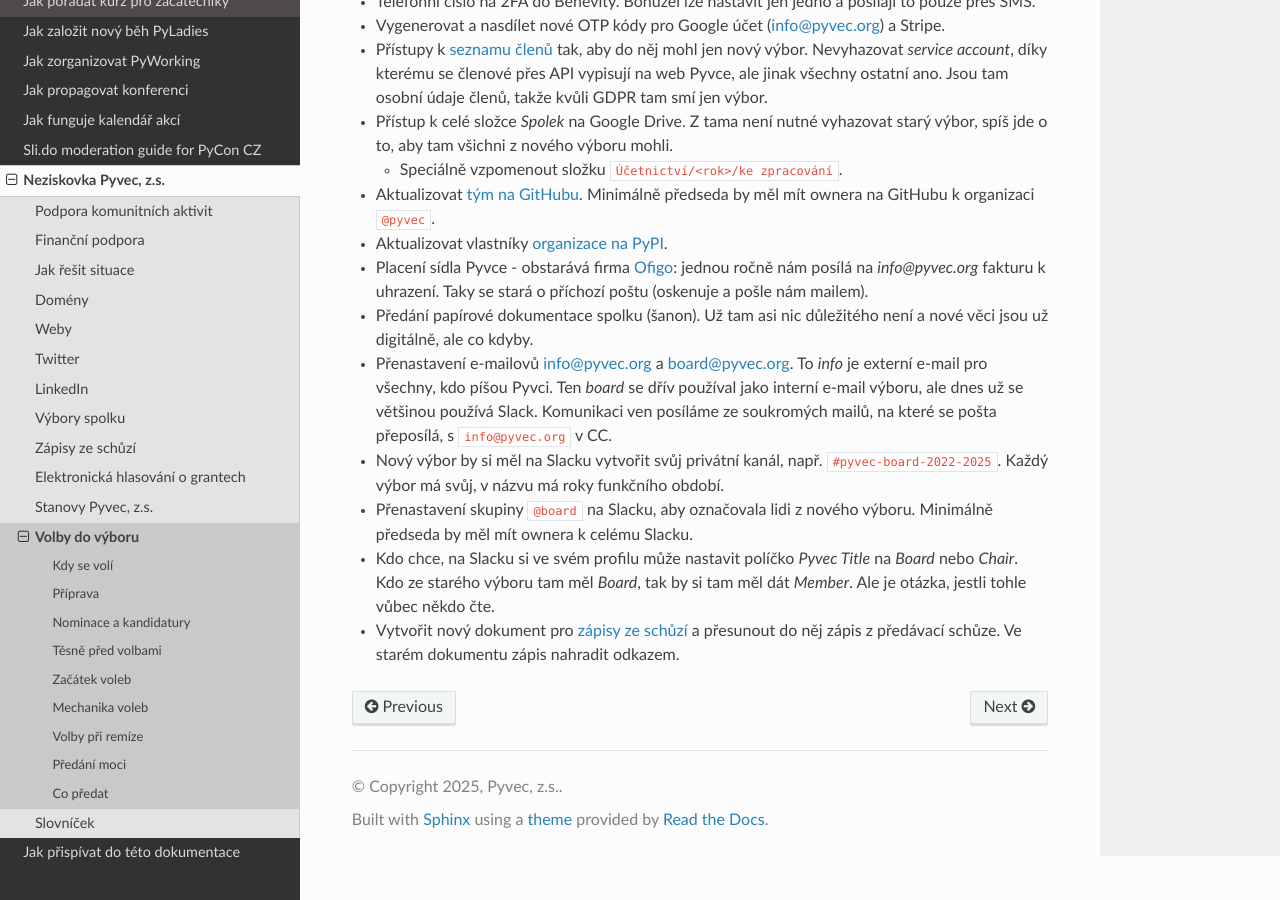
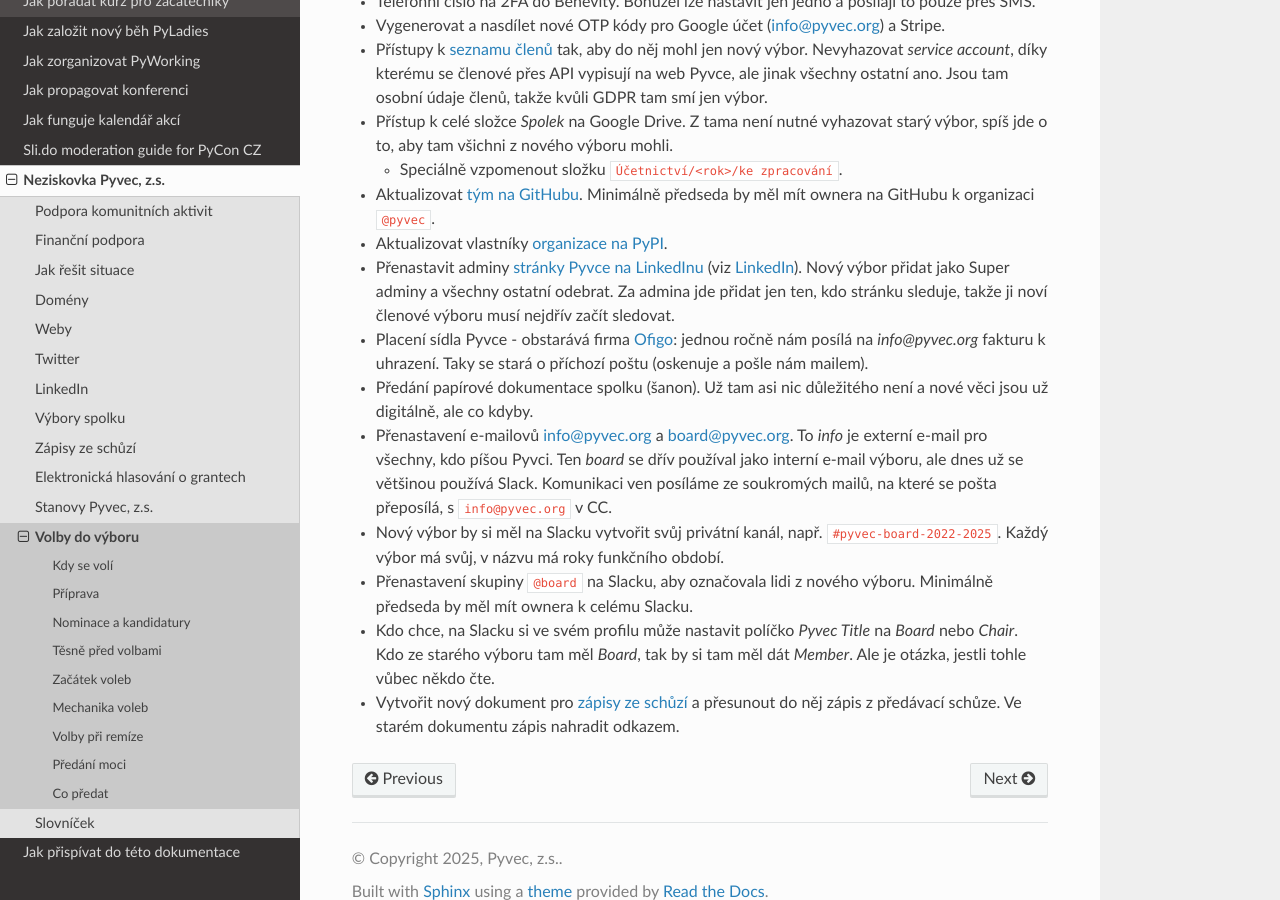
Before and after one commit to pyvec/docs.pyvec.org, a Sphinx documentation site: the page built from docs/operations/elections.rst, in a window 1280 px wide and 900 px high, scrolled down 2859 px. Built offline with Sphinx 7.4.7 and the Read the Docs theme 3.1.0, drawn with Linux system fonts in a browser that asks for light colours; emoji names are drawn with the system emoji font; cross-references to code outside the pages are shown as plain code.

Commit message:
Let the board manage the Pyvec LinkedIn page
The Pyvec LinkedIn page is administered by the current board. Link the
page's admins to the boards page and add the admin handover to the
checklist for board changes.

Co-Authored-By: Claude Opus 5.5 <noreply@anthropic.com>
Claude-Session: https://claude.ai/code/session_01D9juK26DvUwQr6zFMsMCAd

```diff
--- a/docs/operations/boards.rst
+++ b/docs/operations/boards.rst
@@ -1,3 +1,5 @@
+.. _vybory:
+
 Výbory spolku
 =============
 
--- a/docs/operations/boards.rst.jinja
+++ b/docs/operations/boards.rst.jinja
@@ -1,3 +1,5 @@
+.. _vybory:
+
 Výbory spolku
 =============
 
--- a/docs/operations/elections.rst
+++ b/docs/operations/elections.rst
@@ -98,6 +100,7 @@ Tento seznam je potřeba průběžně aktualizovat a dokumentovat během toho, j
 
 - Aktualizovat `tým na GitHubu <https://github.com/orgs/pyvec/teams/board>`_. Minimálně předseda by měl mít ownera na GitHubu k organizaci ``@pyvec``.
 - Aktualizovat vlastníky `organizace na PyPI <https://pypi.org/org/pyvec/>`__.
+- Přenastavit adminy `stránky Pyvce na LinkedInu <https://www.linkedin.com/company/pyvec-org/admin/settings/manage-admins/>`__ (viz :ref:`linkedin`). Nový výbor přidat jako Super adminy a všechny ostatní odebrat. Za admina jde přidat jen ten, kdo stránku sleduje, takže ji noví členové výboru musí nejdřív začít sledovat.
 - Placení sídla Pyvce - obstarává firma `Ofigo <https://www.ofigo.cz/>`_: jednou ročně nám posílá na `info@pyvec.org` fakturu k uhrazení. Taky se stará o příchozí poštu (oskenuje a pošle nám mailem).
 - Předání papírové dokumentace spolku (šanon). Už tam asi nic důležitého není a nové věci jsou už digitálně, ale co kdyby.
 - Přenastavení e-mailovů info@pyvec.org a board@pyvec.org. To *info* je externí e-mail pro všechny, kdo píšou Pyvci. Ten *board* se dřív používal jako interní e-mail výboru, ale dnes už se většinou používá Slack. Komunikaci ven posíláme ze soukromých mailů, na které se pošta přeposílá, s ``info@pyvec.org`` v CC.
--- a/docs/operations/linkedin.rst
+++ b/docs/operations/linkedin.rst
@@ -16,7 +16,7 @@ v kontaktech 1. stupně. Pokud chcete přístup, napište některému z adminů,
      * Admini
      * Správa
    * * `Pyvec <https://www.linkedin.com/company/pyvec-org/>`__
-     * ???
+     * :ref:`Aktuální výbor <vybory>`, viz :ref:`předávání <co-predat>`
      * |:gear:| `otevřít <https://www.linkedin.com/company/pyvec-org/admin/settings/manage-admins/>`__
    * * `PyCon CZ <https://www.linkedin.com/company/pycon-cz/>`__
      * | |:crown:| Anežka Müller
```
Also changed, not shown: other parts of docs/operations/elections.rst (+2 -0 lines).
